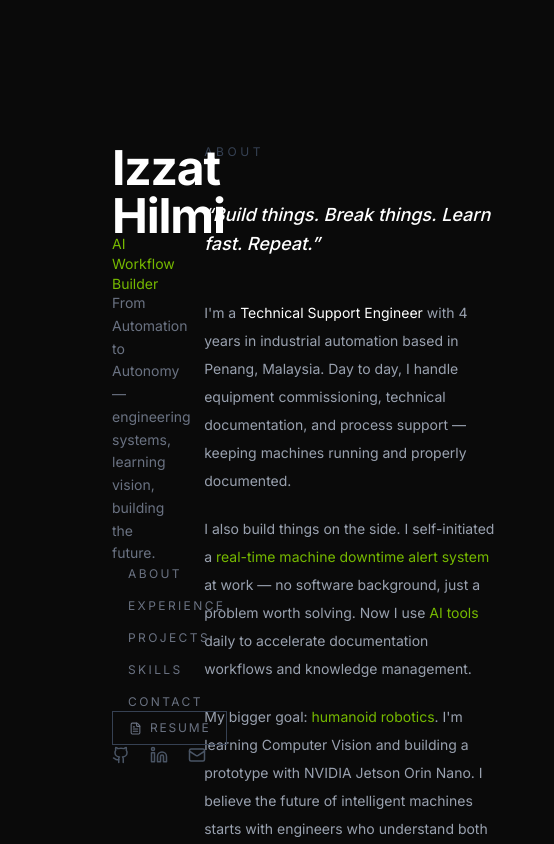
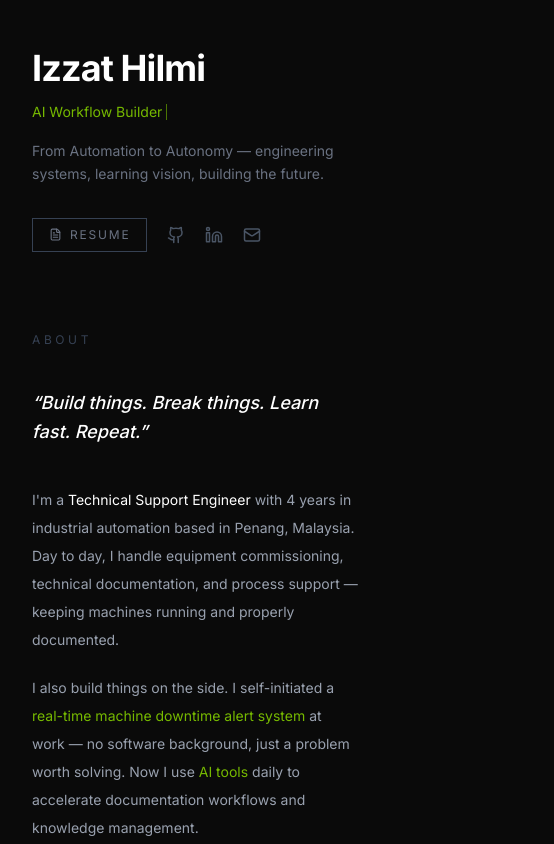
Before and after one commit to izzathilmi/izzat-portfolio, a Next.js app: page / in a window 390 px wide. Shown: the top 844 px of the page, 554 px wide, since content can reach past the window. Built offline with nearby package versions, Linux system fonts and the light colour scheme.

Commit message:
feat: make layout responsive for mobile

```diff
--- a/app/page.tsx
+++ b/app/page.tsx
@@ -14,15 +14,15 @@ function SectionLabel({ children }: { children: React.ReactNode }) {
 
 export default function Home() {
   return (
-    <main className="relative min-h-screen bg-[#0a0a0a] flex">
+    <main className="relative min-h-screen bg-[#0a0a0a] flex flex-col lg:flex-row">
       <CursorGlow />
       <Sidebar />
 
-      {/* Spacer matching the fixed sidebar width */}
-      <div className="w-[38%] shrink-0" />
+      {/* Spacer matching the fixed sidebar width — desktop only */}
+      <div className="hidden lg:block lg:w-[38%] shrink-0" />
 
       {/* Right scrollable content */}
-      <div className="flex-1 px-14 pt-36 pb-20 space-y-32">
+      <div className="flex-1 px-8 pt-12 pb-20 space-y-24 lg:px-14 lg:pt-36 lg:space-y-32">
         <div id="about" className="scroll-mt-36">
           <SectionLabel>About</SectionLabel>
           <About />
--- a/components/Sidebar.tsx
+++ b/components/Sidebar.tsx
@@ -41,14 +41,14 @@ export default function Sidebar() {
   }, [displayed, deleting, roleIndex]);
 
   return (
-    <aside className="fixed left-0 top-0 h-screen w-[38%] flex flex-col justify-between pl-28 pr-14 pt-36 pb-20">
+    <aside className="relative w-full flex flex-col gap-8 px-8 pt-12 pb-8 lg:fixed lg:left-0 lg:top-0 lg:h-screen lg:w-[38%] lg:flex-col lg:justify-between lg:pl-28 lg:pr-14 lg:pt-36 lg:pb-20">
       {/* Top */}
       <motion.div
         initial={{ opacity: 0, x: -20 }}
         animate={{ opacity: 1, x: 0 }}
         transition={{ duration: 0.7 }}
       >
-        <h1 className="text-5xl font-bold text-white tracking-tight mb-3">
+        <h1 className="text-4xl lg:text-5xl font-bold text-white tracking-tight mb-3">
           Izzat Hilmi
         </h1>
 
@@ -62,12 +62,12 @@ export default function Sidebar() {
         </p>
       </motion.div>
 
-      {/* Nav */}
+      {/* Nav — desktop only */}
       <motion.nav
         initial={{ opacity: 0 }}
         animate={{ opacity: 1 }}
         transition={{ duration: 0.7, delay: 0.3 }}
-        className="space-y-4"
+        className="hidden lg:flex flex-col space-y-4"
       >
         {navLinks.map(({ label, href }) => (
           <a
@@ -83,11 +83,12 @@ export default function Sidebar() {
         ))}
       </motion.nav>
 
-      {/* Resume download */}
+      {/* Resume + social — shown on both, row on mobile */}
       <motion.div
         initial={{ opacity: 0 }}
         animate={{ opacity: 1 }}
         transition={{ duration: 0.7, delay: 0.45 }}
+        className="flex flex-row items-center gap-5 lg:flex-col lg:items-start lg:gap-6"
       >
         <a
           href="/resume.pdf"
@@ -97,15 +98,8 @@ export default function Sidebar() {
           <FileText size={13} />
           Resume
         </a>
-      </motion.div>
 
-      {/* Bottom — social */}
-      <motion.div
-        initial={{ opacity: 0 }}
-        animate={{ opacity: 1 }}
-        transition={{ duration: 0.7, delay: 0.5 }}
-        className="flex items-center gap-5"
-      >
+        <div className="flex items-center gap-5">
           <a href="https://github.com/izzathilmi" target="_blank" rel="noopener noreferrer"
             className="text-gray-600 hover:text-[#76b900] transition-colors duration-200">
             <Github size={18} />
@@ -118,6 +112,7 @@ export default function Sidebar() {
             className="text-gray-600 hover:text-[#76b900] transition-colors duration-200">
             <Mail size={18} />
           </a>
+        </div>
       </motion.div>
     </aside>
   );
```
Lines whose indentation alone changed are shown as unchanged.
